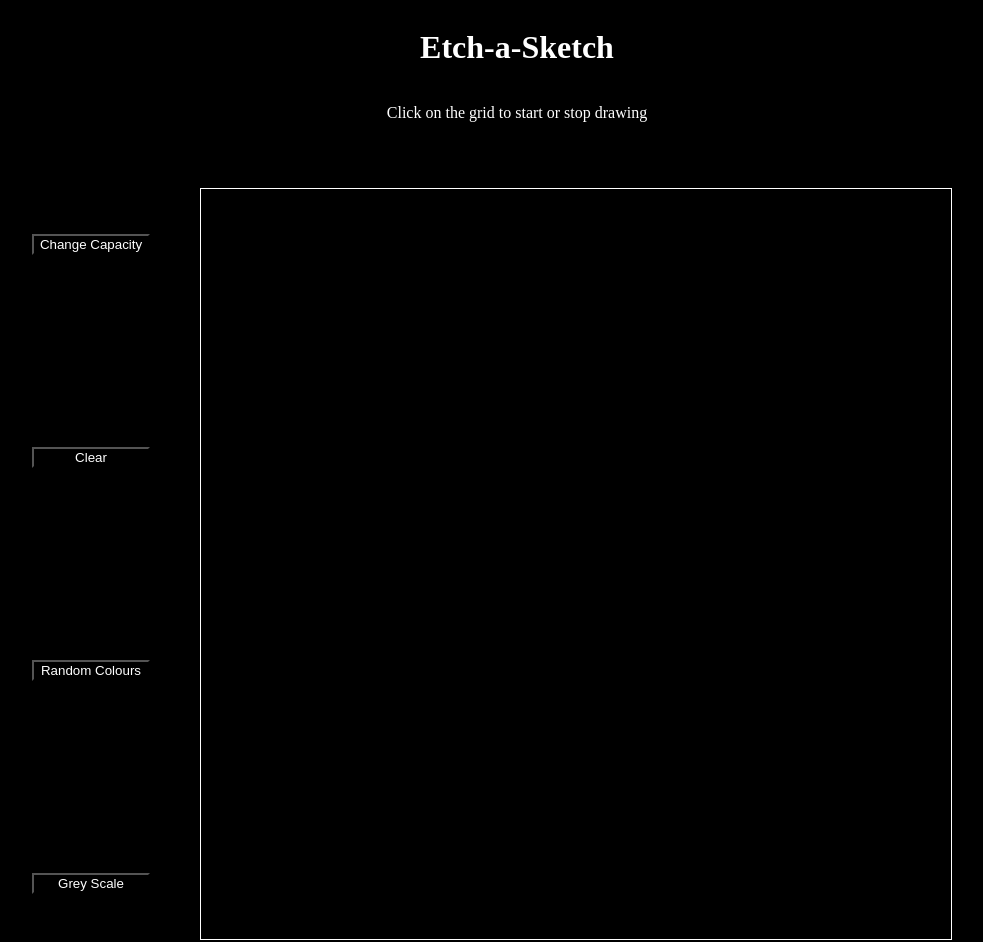
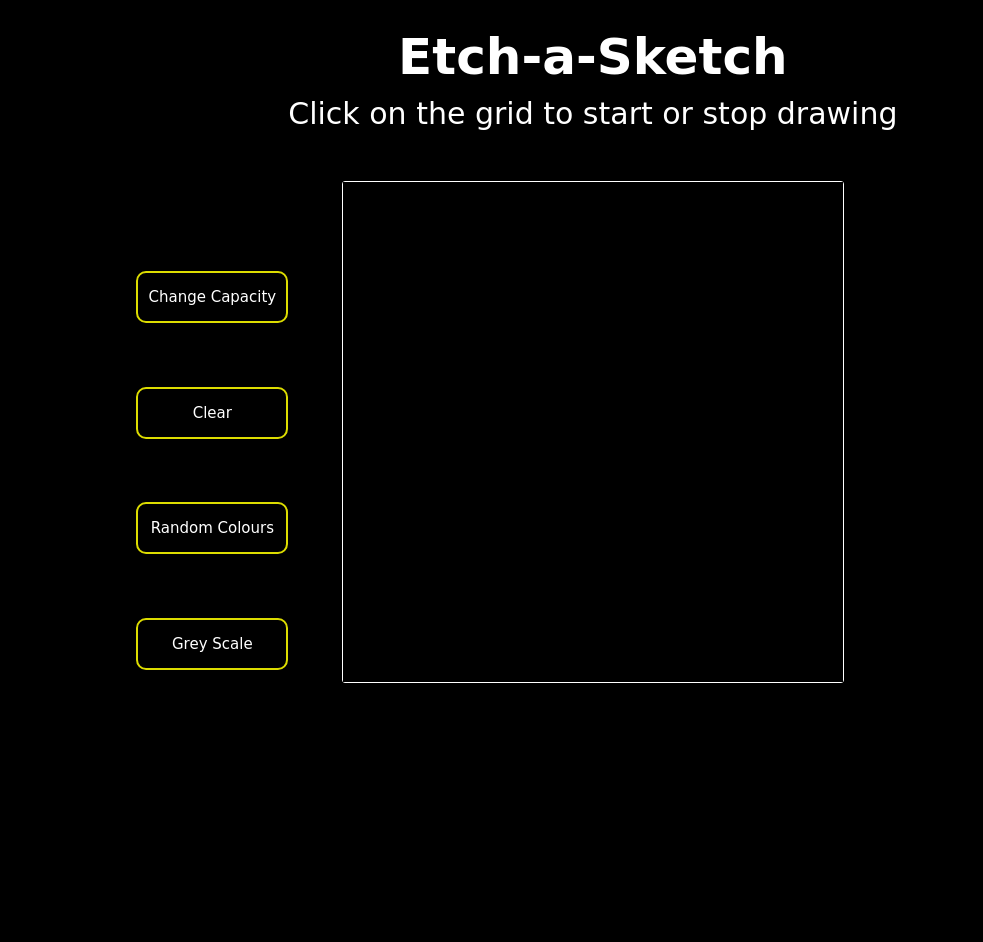
Before and after one commit to BlurryQ/etch-a-sketch, a plain HTML site: page index.html in a window 1280 px wide. Shown: the whole page, without its empty margins (123-1106 px from the left). After the commit the page ends 800 px from the top, so only its background shows below. Drawn offline with Linux system fonts and the light colour scheme; a web font is replaced by a local one.

Commit message:
Updated styles

```diff
--- a/index.html
+++ b/index.html
@@ -4,14 +4,13 @@
             <meta charset="utf-8">
             <title>Etch-a-Sketch</title>
             <link rel="stylesheet" href="style.css">
+            <style>
+                @import url('https://fonts.googleapis.com/css2?family=Bungee+Spice&display=swap');
+              </style>
             <script src="script.js" defer></script>
         </head>
 
         <body>
-            <div class="topRow">
-                <h1>Etch-a-Sketch</h1>
-                <p>Click on the grid to start or stop drawing</p>
-
             <div class="content">
                 <div class="leftPanel">
                     <button id="gridCapacity">Change Capacity</button>
@@ -19,8 +18,11 @@
                     <button id="colours">Random Colours</button>
                     <button id="greyScale">Grey Scale</button>
                 </div>
-                <div id="grid"></div>
-            </div>
+                <div class="topRow">
+                    <h1>Etch-a-Sketch</h1>
+                    <p>Click on the grid to start or stop drawing</p>
+                    <div id="grid"></div>
+                </div>
         </div>
         </body>
     </html>
--- a/script.js
+++ b/script.js
@@ -16,7 +16,8 @@ greyScaleButton.addEventListener('click', () =>
 toggleActiveFill("greyScale"));
 
 /* variables */
-let enteredSquaresPerSide,
+let gridSizeHMTL = 500,
+enteredSquaresPerSide,
 squaresPerSide = 16,
 fillStyle = "none",
 toggleDrawing = false;
@@ -32,8 +33,8 @@ for (x = 1; x <= totalSquares; x++) {
     name = document.createElement('div');
     name.classList.add("square", "zero");
     grid.appendChild(name);
-    name.style.cssText = `height: ${750 / squaresPerSide}px;
-                        width: ${750 / squaresPerSide}px;`
+    name.style.cssText = `height: ${gridSizeHMTL / squaresPerSide}px;
+                        width: ${gridSizeHMTL / squaresPerSide}px;`
 }
 
 const squares = document.querySelectorAll('.square');
@@ -51,10 +52,10 @@ squares.forEach(square => {
                 case "greyScale":
                     switch(shadePercentage[1]) {
                         case "zero":
-                            square.classList.remove("zero")
-                            square.classList.add("twenty")
-                            break;
-                        case "twenty":
+                        square.classList.remove("zero")
+                        square.classList.add("twenty")
+                        break;
+                    case "twenty":
                             square.classList.remove("twenty")
                             square.classList.add("fourty")
                             break;
@@ -71,18 +72,18 @@ squares.forEach(square => {
                             square.classList.add("oneHundred")
                             break;
                     }
-                    square.style.cssText = `height: ${750 / squaresPerSide}px;
-                                    width: ${750 / squaresPerSide}px;
+                    square.style.cssText = `height: ${gridSizeHMTL / squaresPerSide}px;
+                                    width: ${gridSizeHMTL / squaresPerSide}px;
                                     background-color: ${getGreyScale(shadePercentage[1])};`;
                     break;
                 case "randomColours":
-                    square.style.cssText = `height: ${750 / squaresPerSide}px;
-                    width: ${750 / squaresPerSide}px;
+                    square.style.cssText = `height: ${gridSizeHMTL / squaresPerSide}px;
+                    width: ${gridSizeHMTL / squaresPerSide}px;
                     background-color: ${getColour()};`;
                     break;
                 case "none":
-                    square.style.cssText = `height: ${750 / squaresPerSide}px;
-                    width: ${750 / squaresPerSide}px;
+                    square.style.cssText = `height: ${gridSizeHMTL / squaresPerSide}px;
+                    width: ${gridSizeHMTL / squaresPerSide}px;
                     background-color: rgb(255,255,255);`;
                 }
             }
@@ -116,19 +117,16 @@ function clearGrid() {
 function toggleActiveFill(fillStlye) {
     switch(fillStlye){
         case "greyScale":
-            fillStyle == "greyScale"
             coloursButton.style.cssText = `background-color: none;`;
-            greyScaleButton.style.cssText = `background-color: green;`;
+            greyScaleButton.style.cssText = `background-color: rgb(0,0,102);`;
             fillStyle == "greyScale" ? fillStyle = "none" : fillStyle = "greyScale";
             break;
         case "randomColours":
-        fillStyle == "randomColours"
-            coloursButton.style.cssText = `background-color: green;`;
+            coloursButton.style.cssText = `background-color: rgb(0,0,102);`;
             greyScaleButton.style.cssText = `background-color: none;`;
             fillStyle == "randomColours" ? fillStyle = "none" : fillStyle = "randomColours";
             break;
         case "none":
-            fillStyle == "none"
             coloursButton.style.cssText = `background-color: none;`;
             greyScaleButton.style.cssText = `background-color: none;`;
             break;
--- a/style.css
+++ b/style.css
@@ -1,12 +1,31 @@
 * {
     background-color: black;
     color: white;
+    font-family: 'Bungee Spice', cursive;
+}
+
+button {
+    padding: 15px 10px;
+    border-radius: 10px;
+    font-size: 15px;
+    border: 2px solid rgb(220,220,0);
+}
+
+h1 {
+    font-size: 50px;
+    margin: 20px 0px 0px 0px;
+}
+
+p {
+    font-size: 30px;
+    margin: 10px 0px 0px 0px;
 }
 
 .leftPanel {
     display: flex;
-    justify-content: space-around;
+    justify-content: space-evenly;
     flex-direction: column;
+    margin-top: 200px;
 }
 
 .content {
@@ -21,8 +40,9 @@
     align-items: center;
     margin: 50px;
     border: 1px solid white;
-    width: 750px;
-    height: 750px;
+    width: 500px;
+    height: 500px;
+    border-radius: 3px;
 }
 
 .topRow {
```
